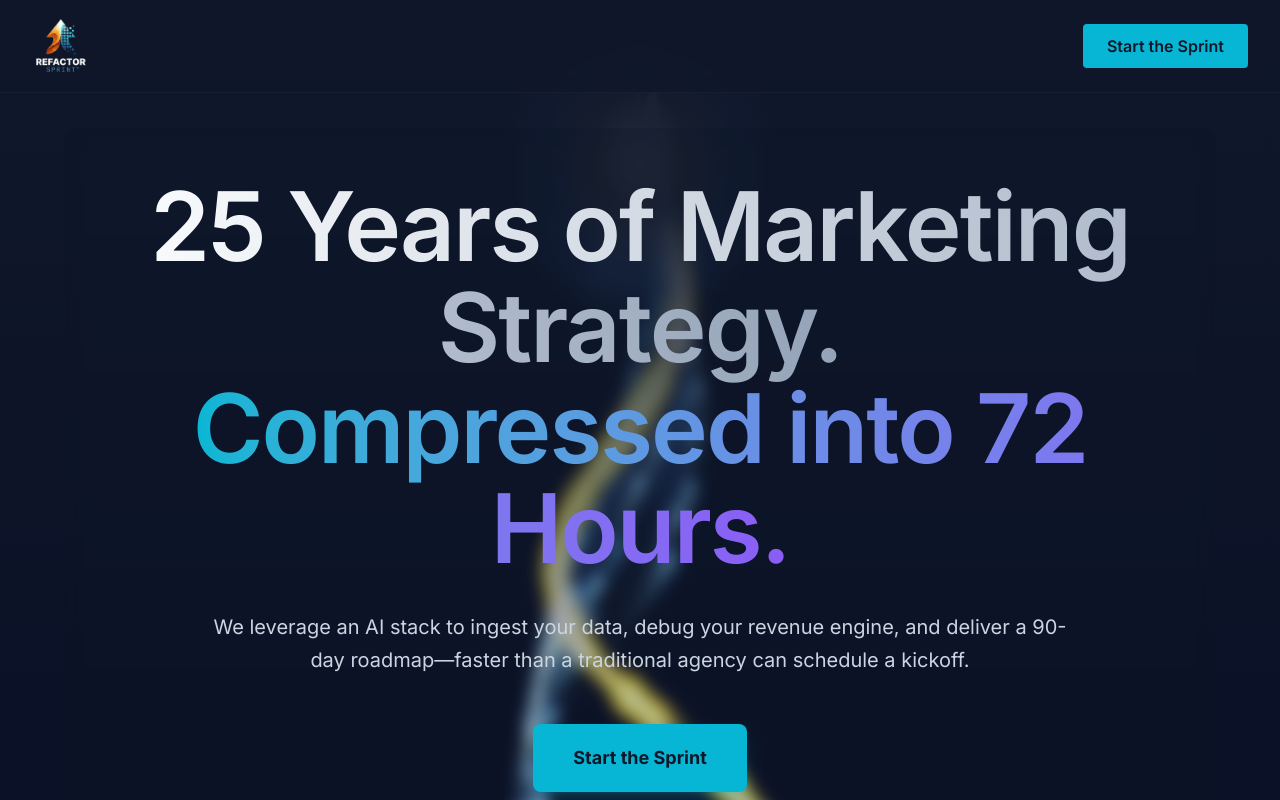
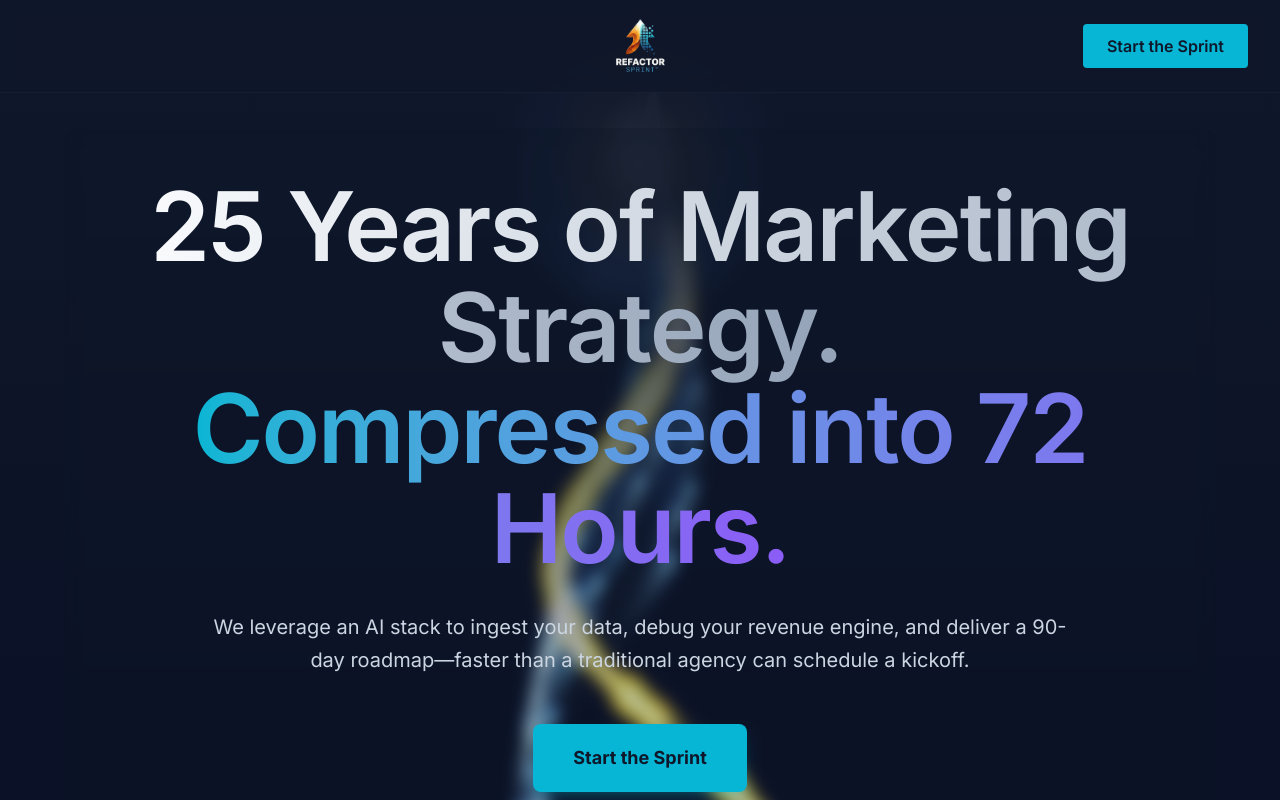
Before and after one commit to KupermanAdvisors/refactor-sprint, a Next.js app: page / in a window 1280 px wide. Shown: the top 800 px of the page. Built offline with nearby package versions, Linux system fonts and the light colour scheme.

Commit message:
Center Refactor Sprint logo in navbar between text and button

```diff
--- a/app/page.tsx
+++ b/app/page.tsx
@@ -58,7 +58,7 @@ export default function Home() {
     <div className="min-h-screen bg-slate-900 text-slate-50">
       {/* Navbar */}
       <nav className="border-b border-slate-800/50 bg-slate-900/80 backdrop-blur-sm fixed w-full z-50">
-        <div className="max-w-7xl mx-auto px-6 lg:px-8 py-4 flex justify-between items-center">
+        <div className="max-w-7xl mx-auto px-6 lg:px-8 py-4 flex justify-center items-center relative">
           <a href="/" className="flex items-center">
             <img
               src="/refaclogo.png"
@@ -68,7 +68,7 @@ export default function Home() {
           </a>
           <a
             href="/book"
-            className="px-6 py-2.5 bg-accent-cyan hover:bg-cyan-500 text-slate-900 rounded font-semibold transition-all"
+            className="absolute right-6 lg:right-8 px-6 py-2.5 bg-accent-cyan hover:bg-cyan-500 text-slate-900 rounded font-semibold transition-all"
           >
             Start the Sprint
           </a>
```
